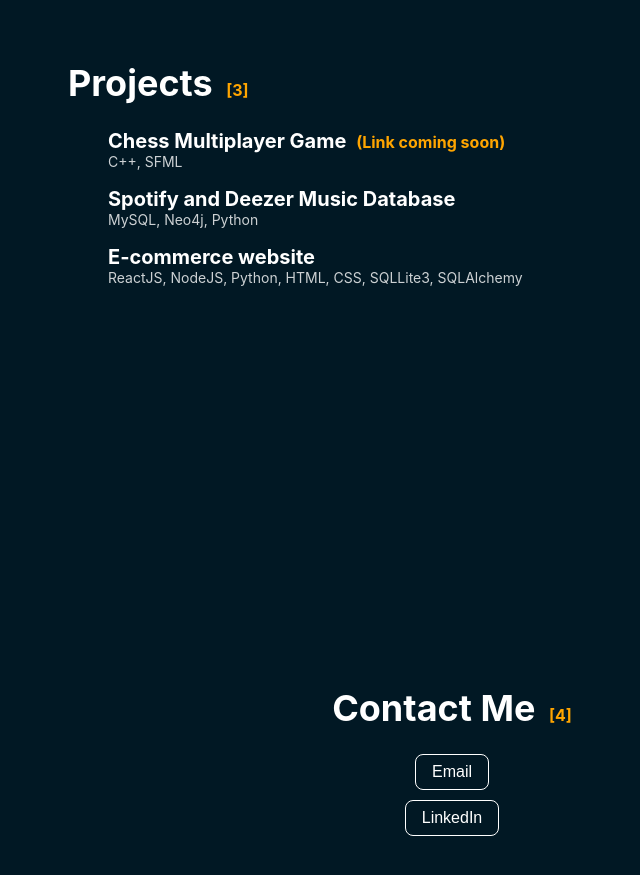
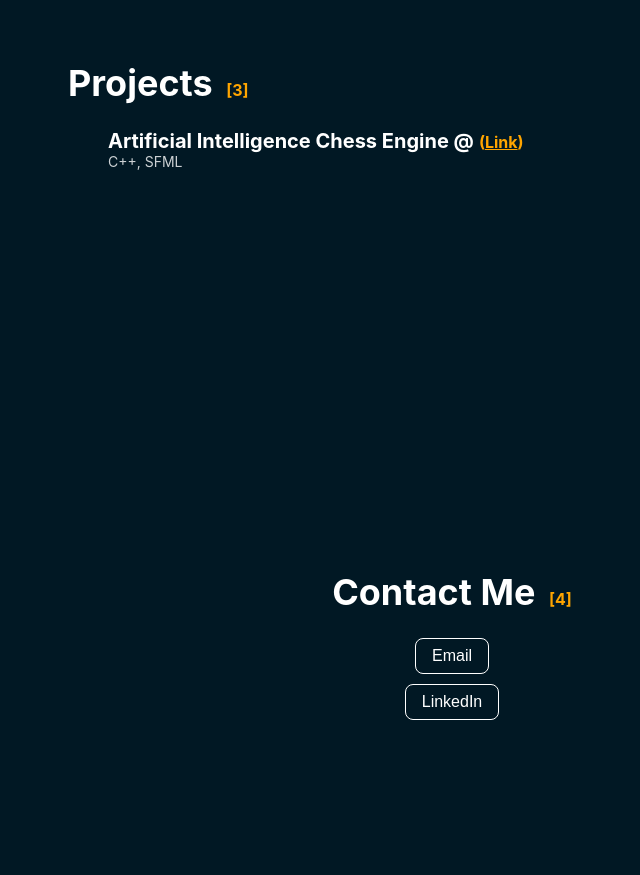
Before and after one commit to MustafaSameem/Personal_Website, a React (Create React App) app: page / in a window 1280 px wide. Shown: the part 2280-3155 px from the top of the page, without its empty margins (188-828 px from the left). Built offline with nearby package versions, Linux system fonts and the light colour scheme.

Commit message:
Update Projects.js

```diff
--- a/src/components/Projects.js
+++ b/src/components/Projects.js
@@ -6,16 +6,12 @@ function Projects() {
       <div className="projects">
         <h1 id="projects">Projects <span>[3]</span></h1>
 
-        <h2>Chess Multiplayer Game <span>(Link coming soon)</span></h2>
+        <h2>Artificial Intelligence Chess Engine @<span>(<a href="https://github.com/MustafaSameem/Chess-Engine"
+          className="orange-link" target="_blank" rel="noreferrer">Link</a>)</span></h2>
         <p>C++, SFML</p>
 
-        <h2>Spotify and Deezer Music Database</h2>
-        <p>MySQL, Neo4j, Python</p>
-
-        <h2>E-commerce website</h2>
-        <p>ReactJS, NodeJS, Python, HTML, CSS, SQLLite3, SQLAlchemy</p>
       </div>
     );
-  }
+}
 
-  export default Projects;
+export default Projects;
```
